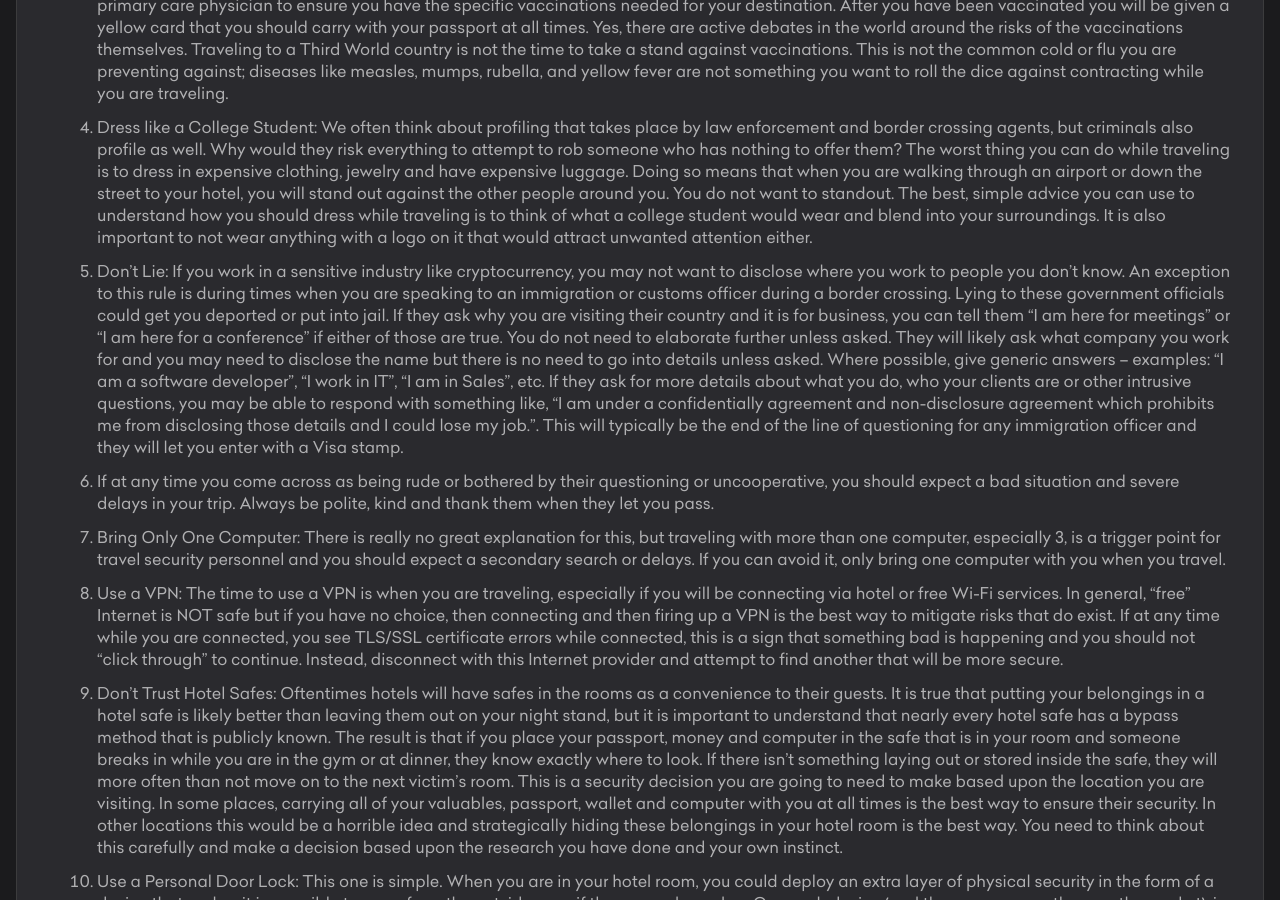
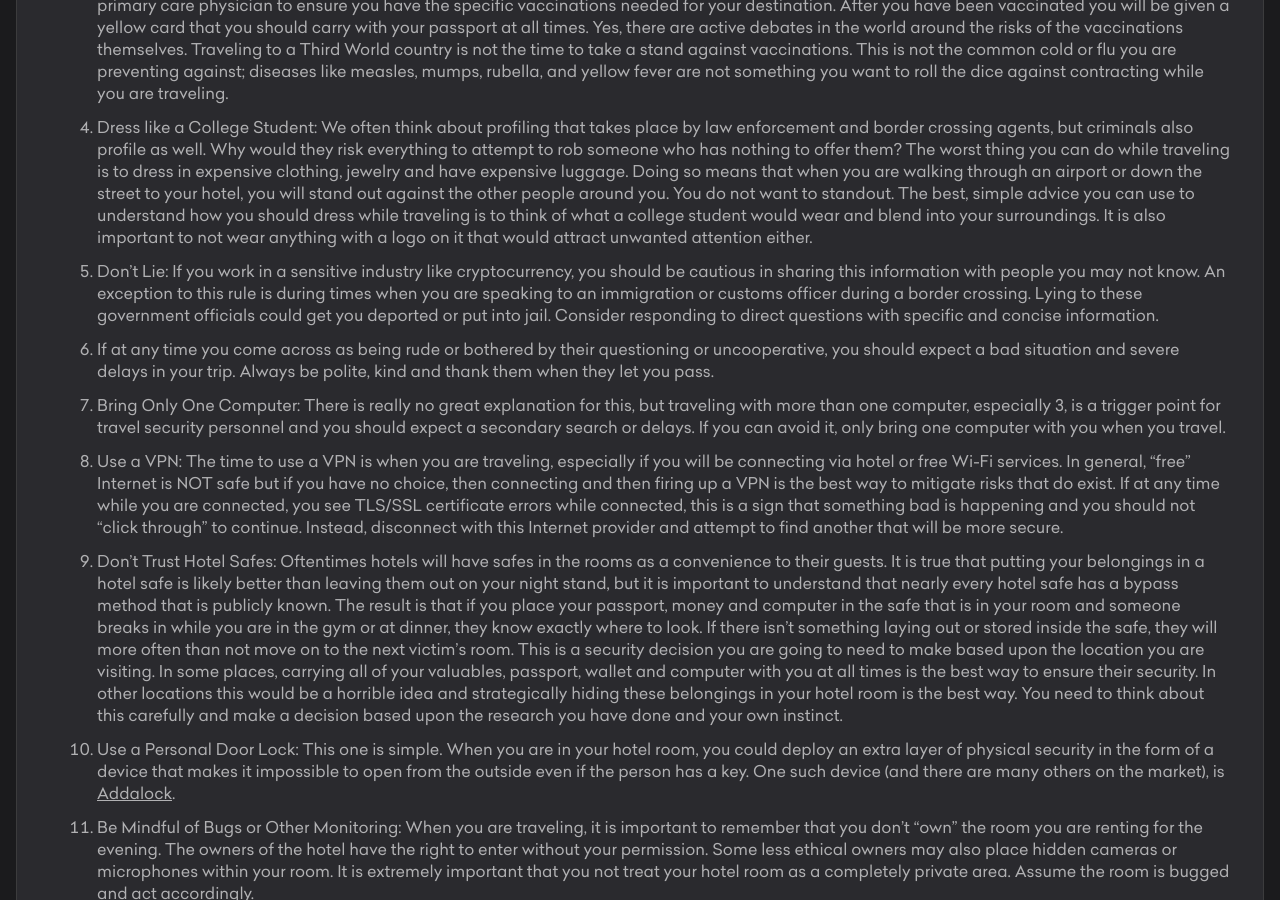
Before and after one commit to krakensecuritylabs/canisecure, a Jekyll site: the page built from _guides/travelsecurity.md, in a window 1280 px wide and 900 px high, scrolled down 643 px. Built offline with Jekyll 4.4.1, drawn with Linux system fonts in a browser that asks for light colours.

Commit message:
travel update

```diff
--- a/_guides/travelsecurity.md
+++ b/_guides/travelsecurity.md
@@ -12,7 +12,7 @@ category: "Personal"
 
 4.  Dress like a College Student: We often think about profiling that takes place by law enforcement and border crossing agents, but criminals also profile as well. Why would they risk everything to attempt to rob someone who has nothing to offer them? The worst thing you can do while traveling is to dress in expensive clothing, jewelry and have expensive luggage. Doing so means that when you are walking through an airport or down the street to your hotel, you will stand out against the other people around you. You do not want to standout. The best, simple advice you can use to understand how you should dress while traveling is to think of what a college student would wear and blend into your surroundings. It is also important to not wear anything with a logo on it that would attract unwanted attention either.
 
-5.  Don't Lie: If you work in a sensitive industry like cryptocurrency, you may not want to disclose where you work to people you don't know. An exception to this rule is during times when you are speaking to an immigration or customs officer during a border crossing. Lying to these government officials could get you deported or put into jail. If they ask why you are visiting their country and it is for business, you can tell them "I am here for meetings" or "I am here for a conference" if either of those are true. You do not need to elaborate further unless asked. They will likely ask what company you work for and you may need to disclose the name but there is no need to go into details unless asked. Where possible, give generic answers -- examples: "I am a software developer", "I work in IT", "I am in Sales", etc. If they ask for more details about what you do, who your clients are or other intrusive questions, you may be able to respond with something like, "I am under a confidentially agreement and non-disclosure agreement which prohibits me from disclosing those details and I could lose my job.". This will typically be the end of the line of questioning for any immigration officer and they will let you enter with a Visa stamp.
+5.  Don't Lie: If you work in a sensitive industry like cryptocurrency, you should be cautious in sharing this information with people you may not know. An exception to this rule is during times when you are speaking to an immigration or customs officer during a border crossing. Lying to these government officials could get you deported or put into jail. Consider responding to direct questions with specific and concise information.
 
 6.  If at any time you come across as being rude or bothered by their questioning or uncooperative, you should expect a bad situation and severe delays in your trip. Always be polite, kind and thank them when they let you pass.
 
```
